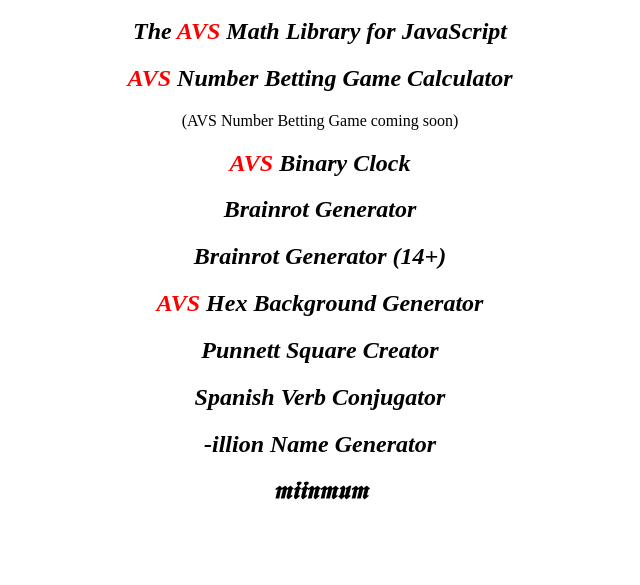
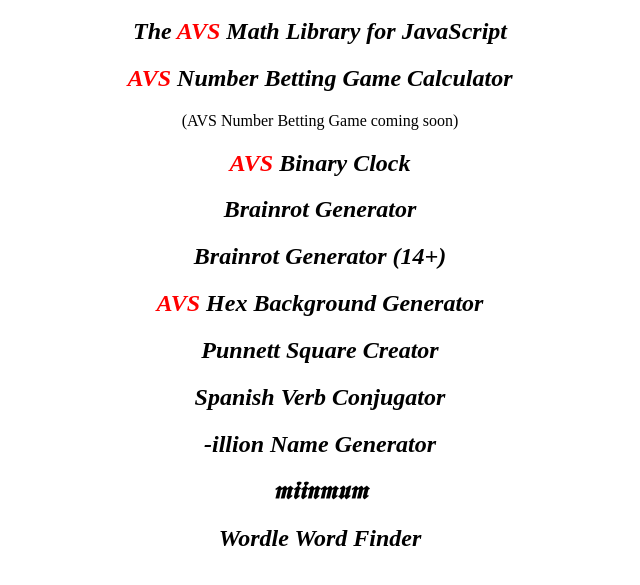
Before and after one commit to AVS-Memer/AVS-Memer.github.io, a plain HTML site: page index.html in a window 1280 px wide. Shown: the part 109-694 px from the top of the page, without its empty margins (320-960 px from the left). Drawn offline with Linux system fonts and the light colour scheme.

Commit message:
Add Wordle Word Finder link to index.html

```diff
--- a/index.html
+++ b/index.html
@@ -19,5 +19,6 @@
     <h2><a href="/SpanishVerbConjugator">Spanish Verb Conjugator</a></h2>
     <h2><a href="/illionNameGenerator">-illion Name Generator</a></h2>
     <h2><a href="/minimum">&#x1D592;&#x1D58E;&#x1D58E;&#x1D593;&#x1D592;&#x1D59A;&#x1D592;</a></h2>
+    <h2><a href="/wordle">Wordle Word Finder</a></h2>
   </body>
 </html>
```
